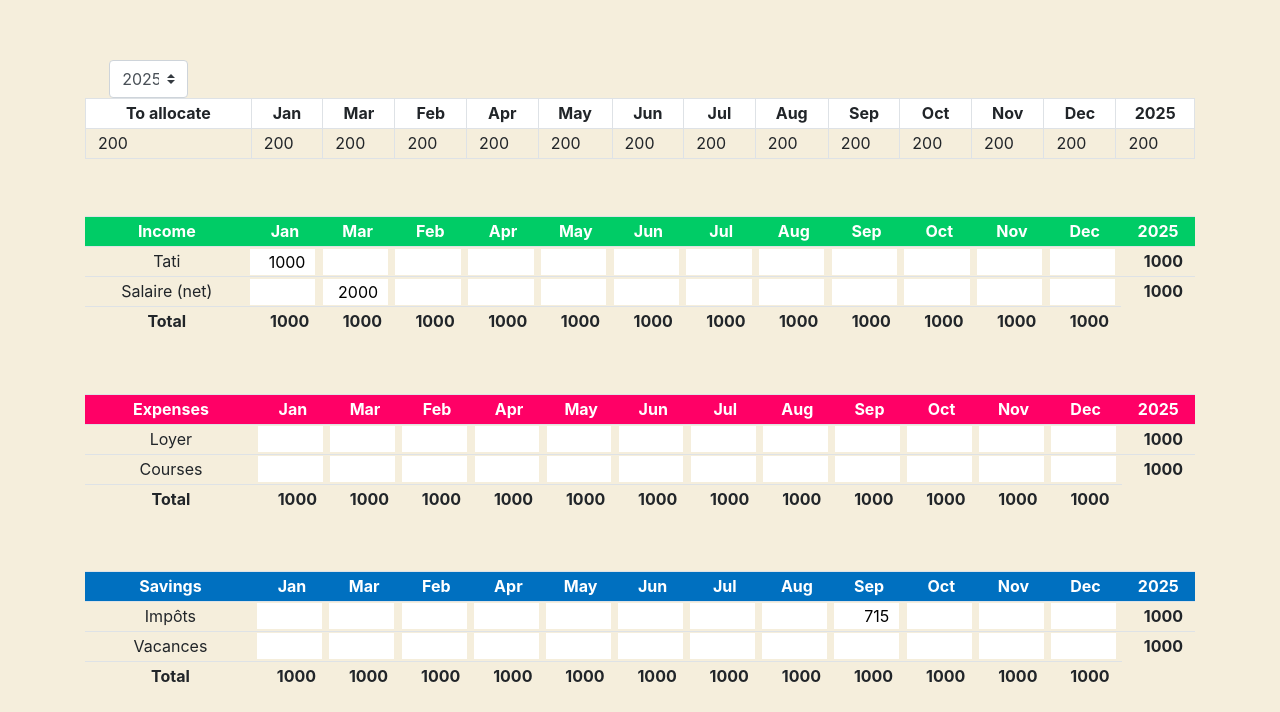
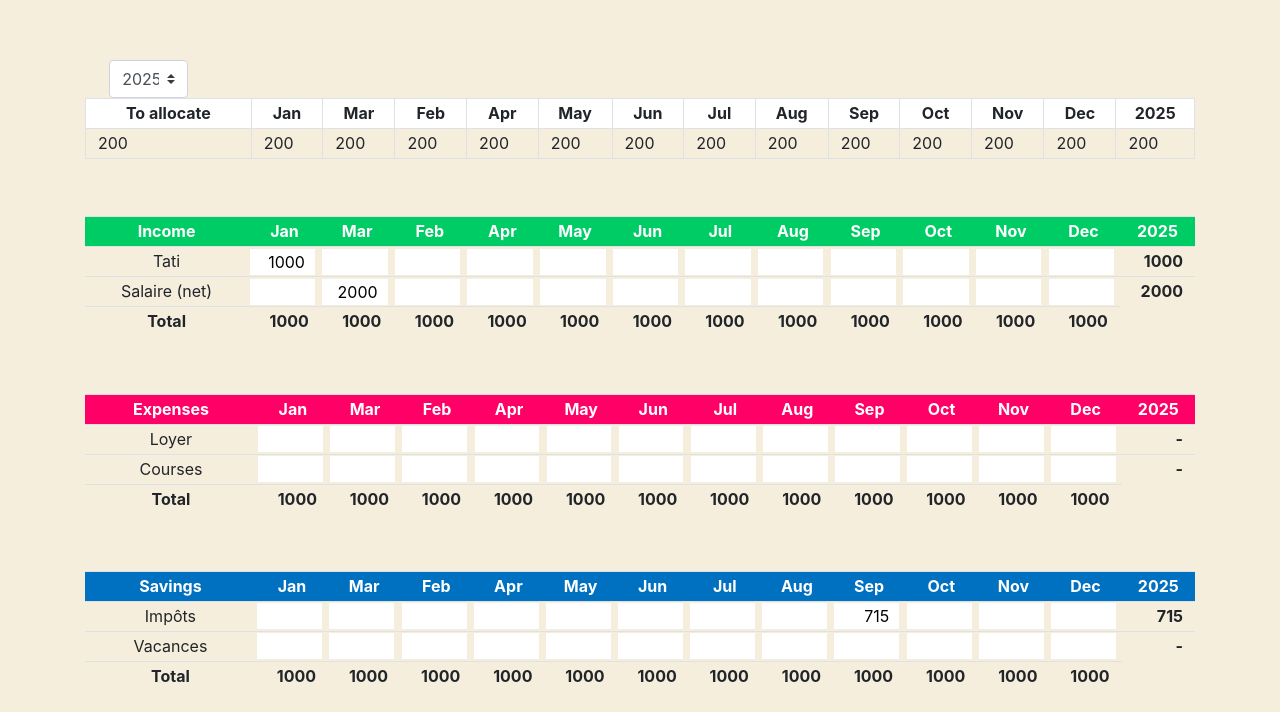
Before and after one commit to adrienwtzg/adrien-witzig.ch, a PHP site: page /index.php?page=budget in a window 1280 px wide. Shown: the part 52-764 px from the top of the page. Run offline with PHP 8.4, Linux system fonts and the light colour scheme; data comes from the database, SQL or seed files in the repository.

Commit message:
budget totals pt2

```diff
--- a/views/budget.php
+++ b/views/budget.php
@@ -137,6 +137,10 @@
             }
             else {
             clearData.forEach(function (item) {
+              //Total of rows
+              let sum = item[3] + item[4] + item[5] + item[6] + item[7] + item[8] + item[9] + item[10] + item[11] + item[12] + item[13] + item[14];
+              if(sum == ""){sum="-";}
+
               if (item[2] == "Income") {
                 $('#tableIncome').append(""+
                   "<tr>"+
@@ -153,7 +157,7 @@
                     "<td class=\"text-center\"><input id=\""+item[0]+"i10\" onchange=\"changeBudget($('#year').val(), 10, "+item[0]+", '"+item[0]+"i10', "+item[0]+")\" type=\"text\" style=\"text-align: right;\" value=\""+item[12]+"\"></td>"+
                     "<td class=\"text-center\"><input id=\""+item[0]+"i11\" onchange=\"changeBudget($('#year').val(), 11, "+item[0]+", '"+item[0]+"i11', "+item[0]+")\" type=\"text\" style=\"text-align: right;\" value=\""+item[13]+"\"></td>"+
                     "<td class=\"text-center\"><input id=\""+item[0]+"i12\" onchange=\"changeBudget($('#year').val(), 12, "+item[0]+", '"+item[0]+"i12', "+item[0]+")\" type=\"text\" style=\"text-align: right;\" value=\""+item[14]+"\"></td>"+
-                    "<td class=\"text-center\"><b style=\"float: right;\">1000</b></td>"+
+                    "<td class=\"text-center\"><b style=\"float: right;\">"+sum+"</b></td>"+
                   "</tr>"
                 );
               }
@@ -173,7 +177,7 @@
                     "<td class=\"text-center\"><input id=\""+item[0]+"e10\" onchange=\"changeBudget($('#year').val(), 10, "+item[0]+", '"+item[0]+"e10', "+item[0]+")\" type=\"text\" style=\"text-align: right;\" value=\""+item[12]+"\"></td>"+
                     "<td class=\"text-center\"><input id=\""+item[0]+"e11\" onchange=\"changeBudget($('#year').val(), 11, "+item[0]+", '"+item[0]+"e11', "+item[0]+")\" type=\"text\" style=\"text-align: right;\" value=\""+item[13]+"\"></td>"+
                     "<td class=\"text-center\"><input id=\""+item[0]+"e12\" onchange=\"changeBudget($('#year').val(), 12, "+item[0]+", '"+item[0]+"e12', "+item[0]+")\" type=\"text\" style=\"text-align: right;\" value=\""+item[14]+"\"></td>"+
-                    "<td class=\"text-center\"><b style=\"float: right;\">1000</b></td>"+
+                    "<td class=\"text-center\"><b style=\"float: right;\">"+sum+"</b></td>"+
                   "</tr>"
                 );
               }
@@ -193,7 +197,7 @@
                     "<td class=\"text-center\"><input id=\""+item[0]+"s10\" onchange=\"changeBudget($('#year').val(), 10, "+item[0]+", '"+item[0]+"s10', "+item[0]+")\" type=\"text\" style=\"text-align: right;\" value=\""+item[12]+"\"></td>"+
                     "<td class=\"text-center\"><input id=\""+item[0]+"s11\" onchange=\"changeBudget($('#year').val(), 11, "+item[0]+", '"+item[0]+"s11', "+item[0]+")\" type=\"text\" style=\"text-align: right;\" value=\""+item[13]+"\"></td>"+
                     "<td class=\"text-center\"><input id=\""+item[0]+"s12\" onchange=\"changeBudget($('#year').val(), 12, "+item[0]+", '"+item[0]+"s12', "+item[0]+")\" type=\"text\" style=\"text-align: right;\" value=\""+item[14]+"\"></td>"+
-                    "<td class=\"text-center\"><b style=\"float: right;\">1000</b></td>"+
+                    "<td class=\"text-center\"><b style=\"float: right;\">"+sum+"</b></td>"+
                   "</tr>"
                 );
               }
```
Also changed, not shown: model/getBudgetFromCategoryAndYear.php (+0 -14 lines).
